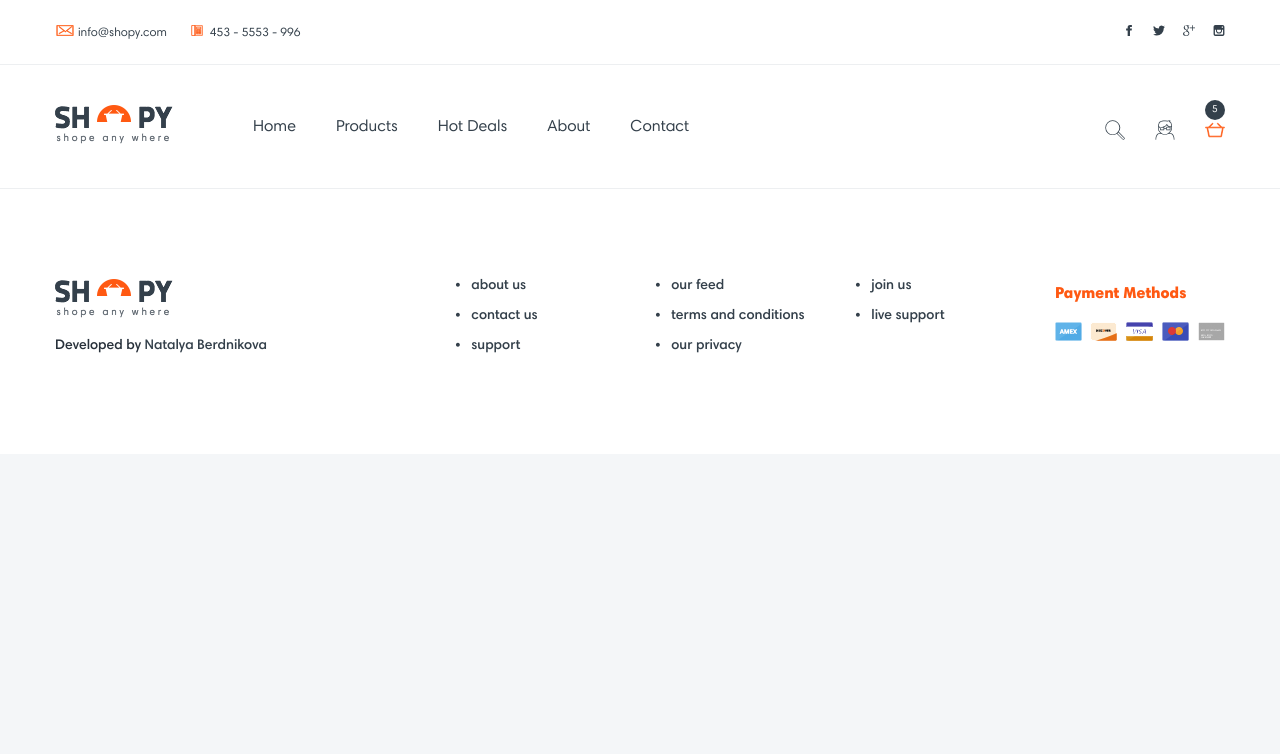
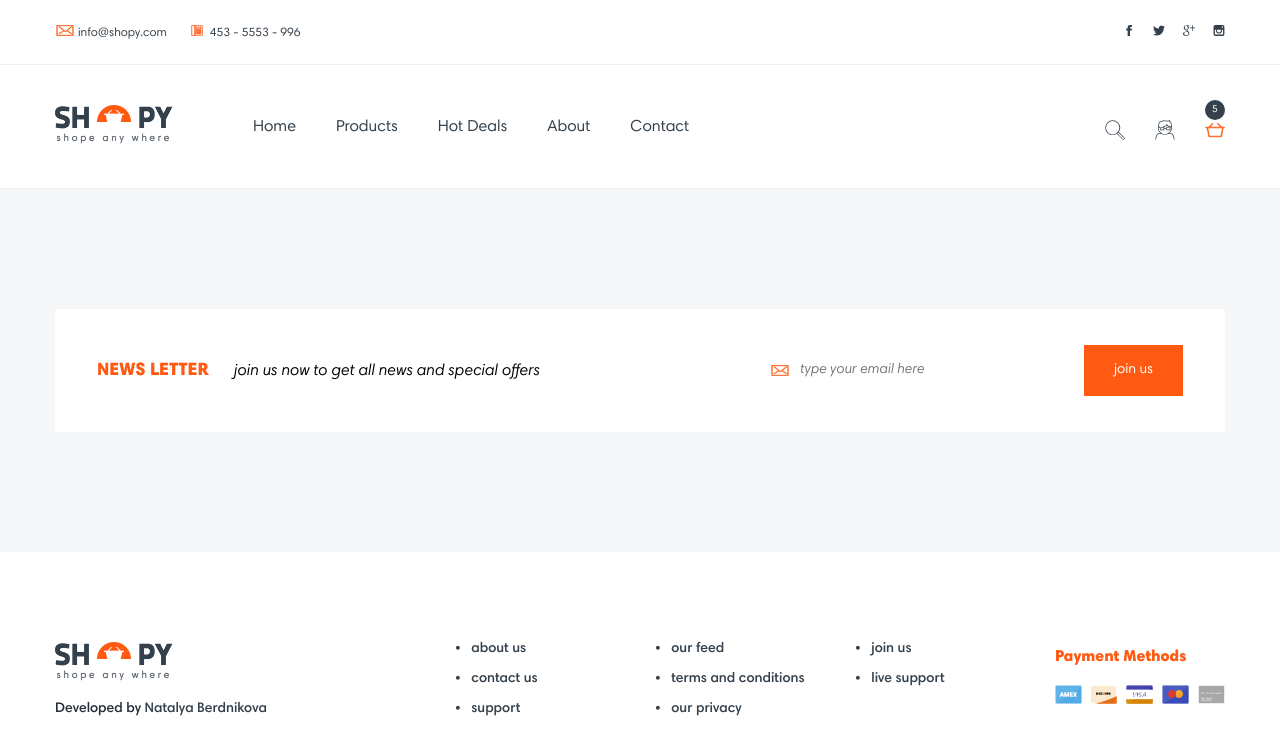
Before and after one commit to NatalyaBerdnikova/Shopy, a website: page public/index.html in a window 1280 px wide. Drawn offline with nearby package versions, Linux system fonts and the light colour scheme.

Commit message:
Верстка секции subscribe

```diff
--- a/public/index.html
+++ b/public/index.html
@@ -85,6 +85,27 @@
   </header>
 
 
+<section class="subscribe">
+  <div class="container">
+    <div class="subscribe__content">
+      <p class="subscribe__title">
+        News Letter
+      </p>
+      <p class="subscribe__description">
+        join us now to get all news and special offers
+      </p>
+      <svg class="icon icon--orange">
+        <use xlink:href="images/sprite.svg#mail"></use>
+      </svg>
+      <form method="GET">
+        <input class="subscribe__input-email" type="email" placeholder="type your email here">
+        <button class="subscribe__button" type="submit">join us</button>
+      </form>
+    </div>
+  </div>
+</section>
+
+
   <footer class="footer">
     <div class="container">
       <div class="footer__copyright">
--- a/public/sass/_base.sass
+++ b/public/sass/_base.sass
@@ -7,3 +7,7 @@ body
 img
   max-height: 100%
   max-width: 100%
+
+input, button
+  font-family: $ff-primary
+  font-size: 14px
--- a/public/sass/blocks/container.sass
+++ b/public/sass/blocks/container.sass
@@ -2,3 +2,6 @@
   width: 100%
   max-width: 1170px
   margin: 0 auto
+
+  @media (max-width: 1200px)
+    padding: 0 15px
--- /dev/null
+++ b/public/sass/blocks/subscribe.sass
@@ -0,0 +1,31 @@
+.subscribe
+  margin: 120px 0
+
+  &__content
+    display: flex
+    align-items: center
+    background-color: white
+    padding: 36px 42px
+
+  &__button
+    padding: 17px 30px
+    background-color: $c-primary
+    color: white
+
+  &__title
+    color: $c-primary
+    font-size: 18px
+    font-weight: 700
+    text-transform: uppercase
+    margin-right: 25px
+
+  &__description
+    font-style: italic
+    margin-right: auto
+
+  &__input-email
+    margin-left: 10px
+    min-width: 280px
+
+    &::placeholder
+      font-style: italic
--- a/public/sass/main.sass
+++ b/public/sass/main.sass
@@ -8,6 +8,7 @@
 @import 'blocks/container'
 @import 'blocks/header-contact'
 @import 'blocks/header'
+@import 'blocks/subscribe'
 @import 'blocks/footer'
 
 // Components
```
Also changed, not shown: public/html/index.html (+2 -0 lines), public/html/partials/subscribe.html (added, +19 -0 lines), public/styles/main.css.
